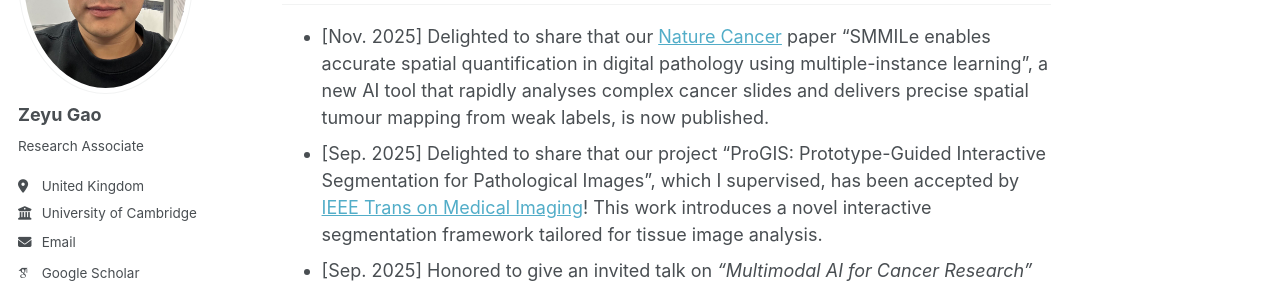
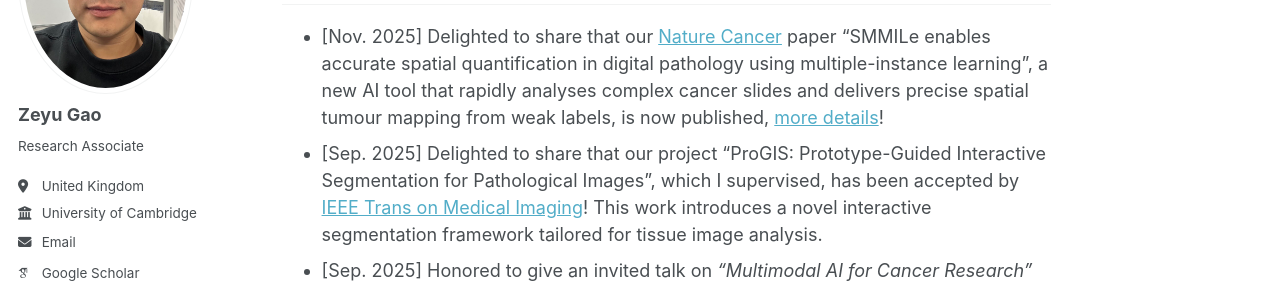
Before and after one commit to ZeyuGaoAi/ZeyuGaoAi.github.io, a Jekyll site: the page built from _pages/about.md, in a window 1280 px wide and 900 px high, scrolled down 1068 px. Shown: the part 234-522 px from the top of the window. Built offline with Jekyll 4.4.1, drawn with Linux system fonts in a browser that asks for light colours; some web fonts are replaced; a script that is not in the unit is left out.

Commit message:
Update about.md

```diff
--- a/_pages/about.md
+++ b/_pages/about.md
@@ -35,7 +35,7 @@ Selected Honors & Awards
 
 Recent news and activities
 ------
-- [Nov. 2025] Delighted to share that our [Nature Cancer](https://www.nature.com/articles/s43018-025-01060-8) paper "SMMILe enables accurate spatial quantification in digital pathology using multiple-instance learning", a new AI tool that rapidly analyses complex cancer slides and delivers precise spatial tumour mapping from weak labels, is now published.
+- [Nov. 2025] Delighted to share that our [Nature Cancer](https://www.nature.com/articles/s43018-025-01060-8) paper "SMMILe enables accurate spatial quantification in digital pathology using multiple-instance learning", a new AI tool that rapidly analyses complex cancer slides and delivers precise spatial tumour mapping from weak labels, is now published, [more details](https://www.cam.ac.uk/research/news/ai-tool-can-analyse-complex-cancer-images-rapidly-offering-potential-to-personalise-treatment)!
 - [Sep. 2025] Delighted to share that our project "ProGIS: Prototype-Guided Interactive Segmentation for Pathological Images", which I supervised, has been accepted by [IEEE Trans on Medical Imaging](https://ieeexplore.ieee.org/abstract/document/11168941)! This work introduces a novel interactive segmentation framework tailored for tissue image analysis.
 - [Sep. 2025] Honored to give an invited talk on *“Multimodal AI for Cancer Research”* at the [ESMO MAP Congress 2025](https://www.esmo.org/meeting-calendar/molecular-analysis-for-precision-oncology-congress-2025/programme), Paris, France.
 - [Aug. 2025] Proud to share that this important project (which I supervised), “StaDis: Stability distance to detecting out-of-distribution data in computational pathology”, has been accepted by [Medical Image Analysis](https://www.sciencedirect.com/science/article/pii/S1361841525003202)! A key step toward robust and reliable OOD detection in computational pathology!
```
